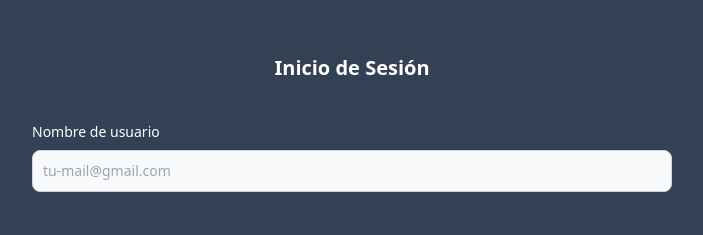
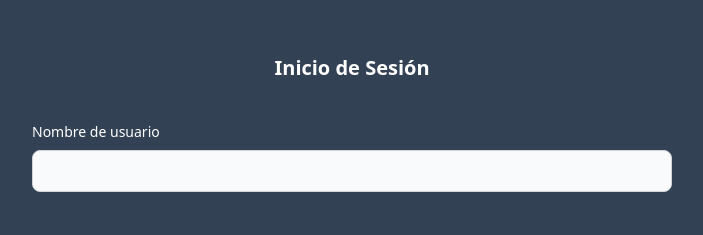
Before and after one commit to Yuarinaim/Prueba-FT, a React (Vite) app in the folder client/: page /login in a window 1280 px wide. Shown: the part 158-393 px from the top of the page, without its empty margins (288-991 px from the left). Built offline with nearby package versions, Linux system fonts and the light colour scheme.

Commit message:
cambios visuales

```diff
--- a/client/src/Pages/LoginPage.jsx
+++ b/client/src/Pages/LoginPage.jsx
@@ -33,7 +33,6 @@ export default function LoginPage() {
             name="username"
             id="username"
             className="bg-gray-50 border border-gray-300 text-gray-900 text-sm rounded-lg focus:ring-blue-500 focus:border-blue-500 block w-full p-2.5 dark:bg-gray-700 dark:border-gray-600 dark:placeholder-gray-400 dark:text-white dark:focus:ring-blue-500 dark:focus:border-blue-500"
-            placeholder="tu-mail@gmail.com"
             required=""
           />
         </div>
```
